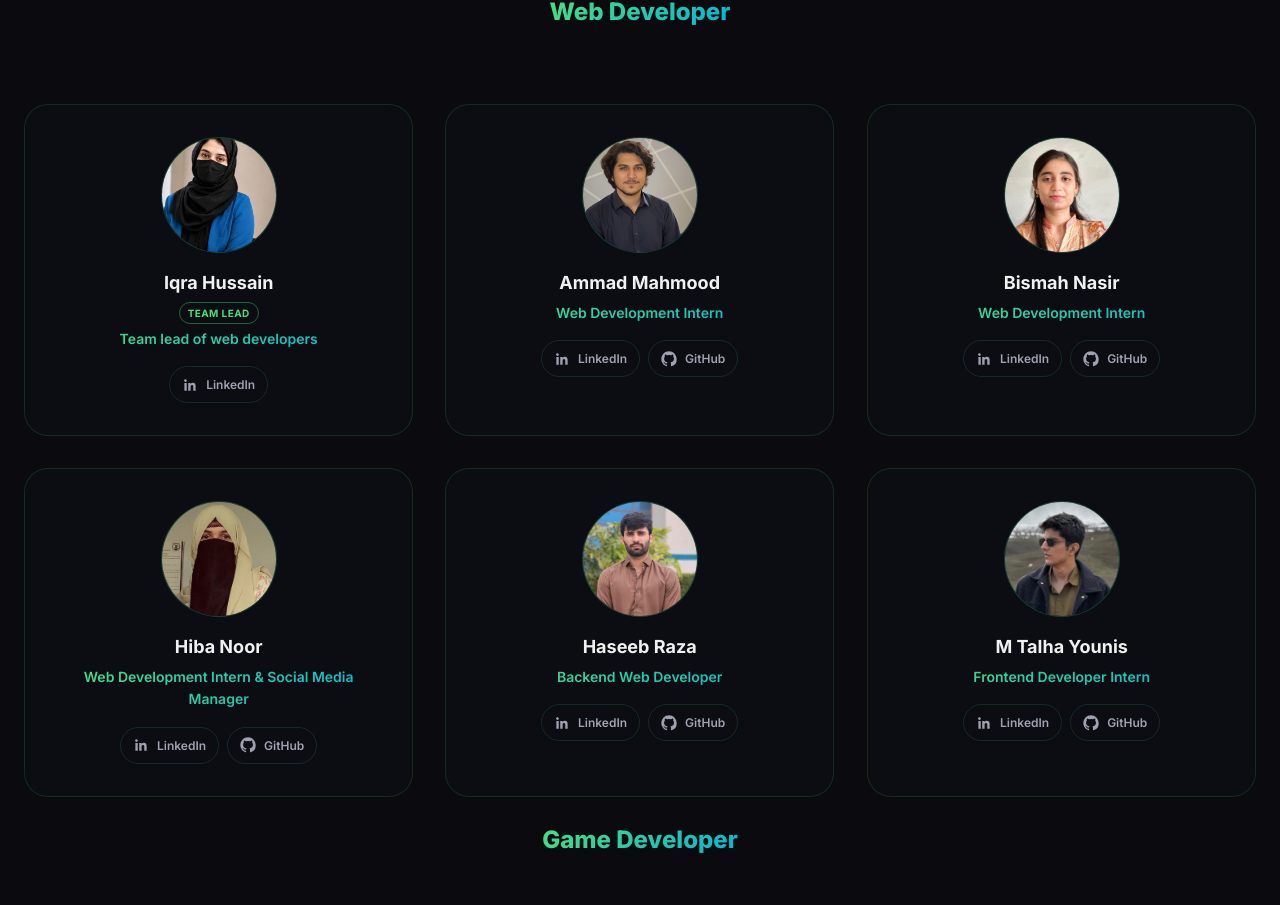
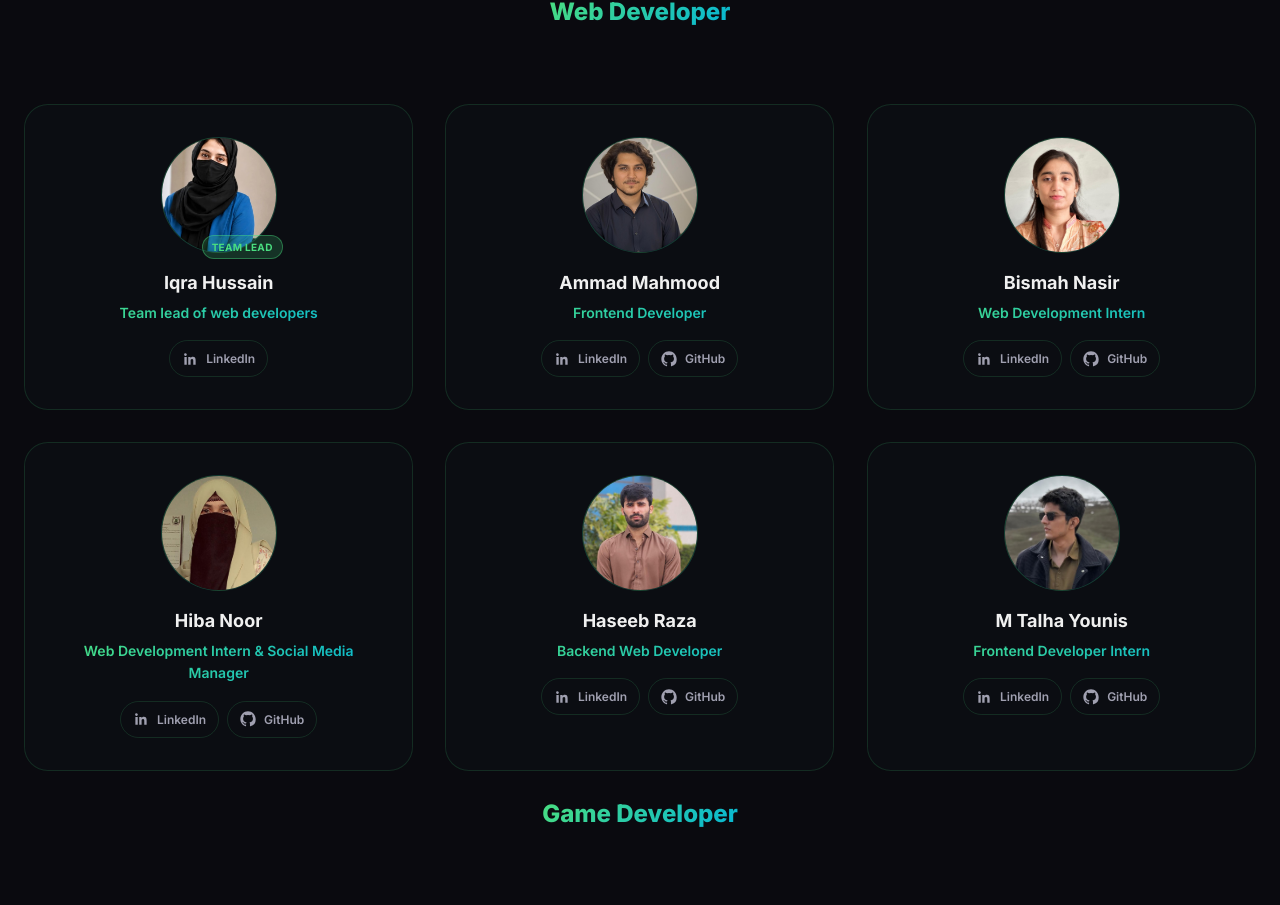
Before and after one commit to Nexappra/Nexappra_new.com, a React (Vite) app in the folder Nexappra/: page /about in a window 1280 px wide. Shown: the part 1868-2773 px from the top of the page. Built offline with nearby package versions, Linux system fonts and the light colour scheme.

Commit message:
feat: update team roles, badges and add new members to about section

```diff
--- a/Nexappra/src/components/TeamMembers.jsx
+++ b/Nexappra/src/components/TeamMembers.jsx
@@ -72,6 +72,7 @@ const TEAM_CATEGORIES = [
         name: 'Muhammad Al Yasa Dawood',
         role: 'Co-Founder & Director',
         gender: 'male',
+        type: 'Leadership',
         linkedin: 'https://www.linkedin.com/in/muhammad-al-yasa-dawood-666317286/',
         portfolio: 'https://alyasa62.github.io/',
       },
@@ -79,6 +80,7 @@ const TEAM_CATEGORIES = [
         name: 'Muhammad Usman Khan',
         role: 'Co-Founder',
         gender: 'male',
+        type: 'Leadership',
         linkedin: 'https://www.linkedin.com/in/muhammad-usman-khan-9ba575381',
         github: 'https://github.com/codewithuusman',
       },
@@ -138,7 +140,7 @@ const TEAM_CATEGORIES = [
       },
       {
         name: 'Ammad Mahmood',
-        role: 'Web Development Intern',
+        role: 'Frontend Developer',
         gender: 'male',
         linkedin: 'https://www.linkedin.com/in/ammad-mahmood-a8322a254',
         github: 'https://github.com/Ammad-07',
@@ -282,13 +284,20 @@ function MemberCard({ member }) {
             onError={(e) => { e.currentTarget.onerror = null; e.currentTarget.src = '/team/avatar.svg'; }}
           />
         </div>
-
+        {member.type === 'Leadership' && (
+          <span className="member-type-badge badge-leadership">Leader</span>
+        )}
+        {member.isTeamLead && (
+          <span className="member-type-badge badge-full-time">Team Lead</span>
+        )}
+        {member.type === 'Ambassador' && (
+          <span className="member-type-badge badge-ambassador">Ambassador</span>
+        )}
       </div>
 
       <div className="member-info">
         <h4 className="member-name">
           {member.name}
-          {member.isTeamLead && <span className="team-lead-tag">Team Lead</span>}
         </h4>
         <p className="member-role text-gradient">{member.role}</p>
 
```
Also changed, not shown: Nexappra/public/team/haseeb-raza.jpg.
